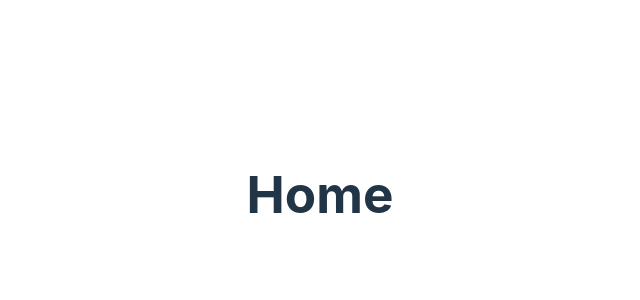
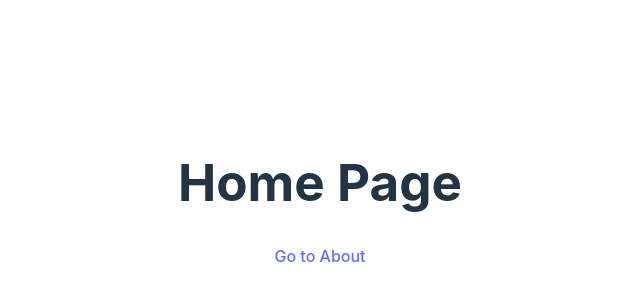
Before and after one commit to HareemA/testRepo, a React (Vite) app: page / in a window 1280 px wide. Shown: the part 206-506 px from the top of the page, without its empty margins (320-960 px from the left). Built offline with nearby package versions, Linux system fonts and the light colour scheme.

Commit message:
First commit

```diff
--- a/src/App.tsx
+++ b/src/App.tsx
@@ -10,12 +10,12 @@ function App() {
 
   return (
     <>
-     <BrowserRouter>
+
      <Routes>
       <Route path='/' element={<Home/>}/>
-      <Route path='About' element={<About/>}/>
+      <Route path='/about' element={<About/>}/>
      </Routes>
-     </BrowserRouter>
+
     </>
   )
 }
--- a/src/Components/About.tsx
+++ b/src/Components/About.tsx
@@ -1,5 +1,3 @@
-import React from "react";
-
 
 function About () {
     return (
--- a/src/Components/Home.tsx
+++ b/src/Components/Home.tsx
@@ -1,9 +1,12 @@
-function Home () {
-    return (
-        <div>
-            <h1>Home</h1>
-        </div>
-    )
+import { Link } from 'react-router-dom';
+
+function Home() {
+  return (
+    <div>
+      <h1>Home Page</h1>
+      <Link to="/about">Go to About</Link> {/* Link to the About page */}
+    </div>
+  );
 }
 
 export default Home;
--- a/src/main.tsx
+++ b/src/main.tsx
@@ -1,11 +1,22 @@
-import { StrictMode } from 'react'
-import { createRoot } from 'react-dom/client'
-import App from './App.tsx'
-import './index.css'
 export { default as RenderApp } from "../src/App.jsx";
+import { StrictMode } from 'react';
+import { createRoot } from 'react-dom/client';
+import { createBrowserRouter, RouterProvider } from 'react-router-dom';
+import App from './App.tsx';
+import './index.css';
 
+// Define the router with routes
+const router = createBrowserRouter([
+  {
+    path: '/',
+    element: <App />, // Main app component that handles internal routing
+  },
+
+]);
+
+// Render the application
 createRoot(document.getElementById('root')!).render(
   <StrictMode>
-    <App />
+    <RouterProvider router={router} />
   </StrictMode>,
-)
+);
```
